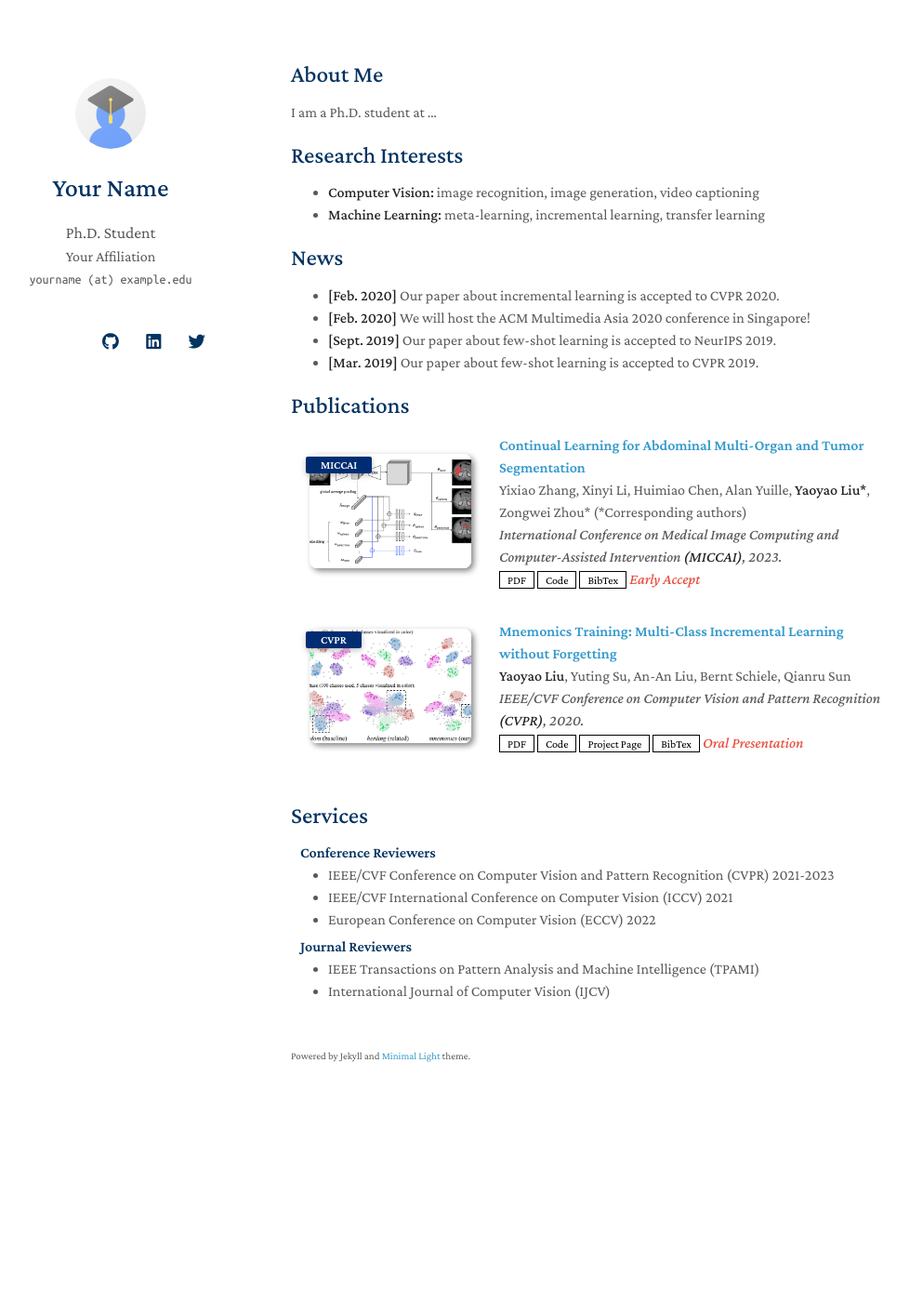
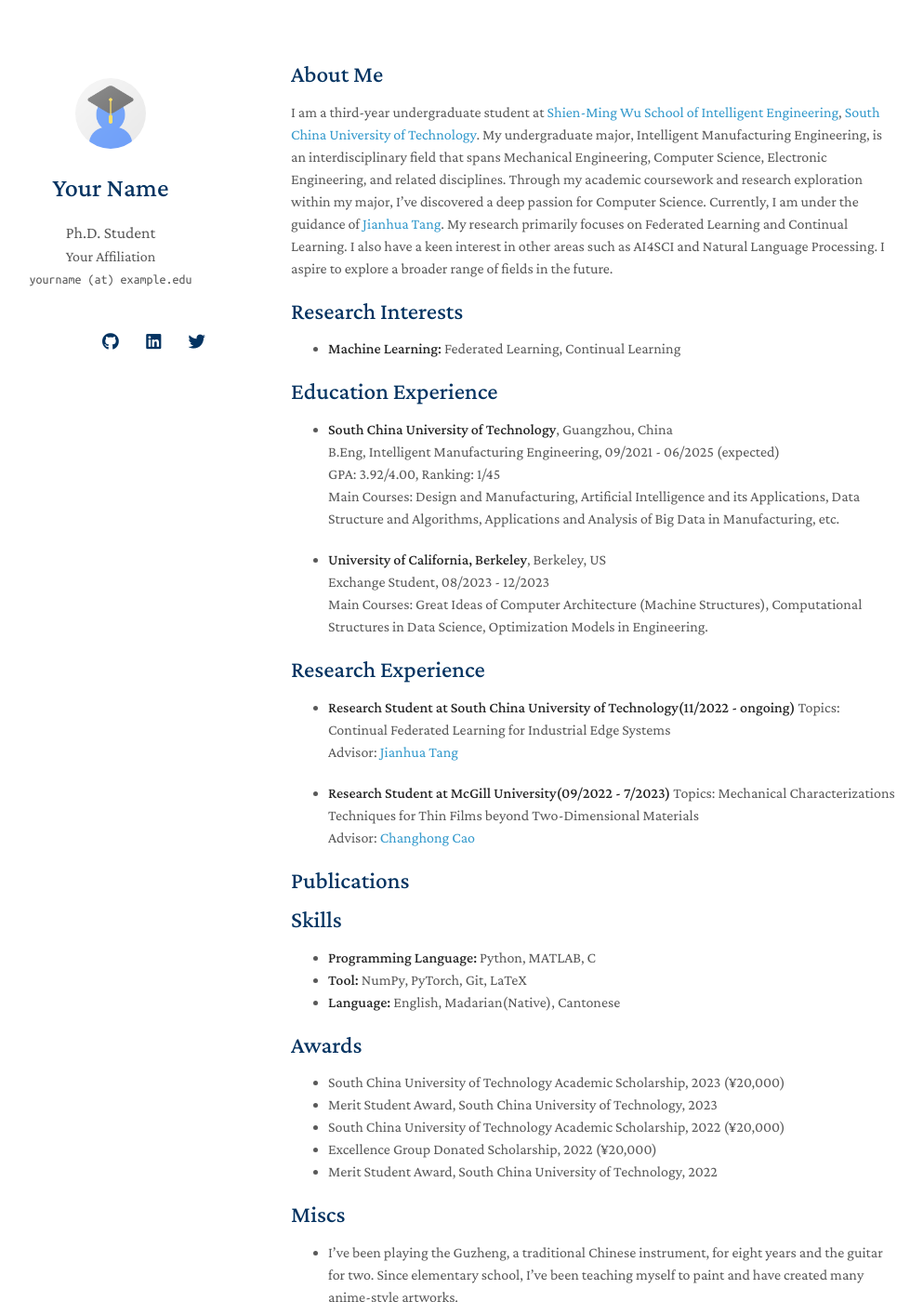
Before and after one commit to ivy3h/ivy3h.github.io, a Jekyll site: the page built from index.md, in a window 1280 px wide and 1400 px high. Shown: the whole window at 93% size, without its empty margins (157-1150 px from the left). Built offline with Jekyll 4.4.1, drawn with Linux system fonts in a browser that asks for light colours; nearby versions of some CDN libraries; a style sheet for code colours, icons or effects is not loaded; our own code applies the rules of GitHub Pages for plain Markdown files; some of the changed text lies outside the part shown.

Commit message:
Update index.md

```diff
--- a/index.md
+++ b/index.md
@@ -4,20 +4,64 @@ layout: homepage
 
 ## About Me
 
-I am a Ph.D. student at ...
+I am a third-year undergraduate student at [Shien-Ming Wu School of Intelligent Engineering](http://www2.scut.edu.cn/wusie/main.htm), [South China University of Technology](https://www.scut.edu.cn/new/).
+My undergraduate major, Intelligent Manufacturing Engineering, is an interdisciplinary field that spans Mechanical Engineering, Computer Science, Electronic Engineering, and related disciplines.
+Through my academic coursework and research exploration within my major, I've discovered a deep passion for Computer Science.
+Currently, I am under the guidance of [Jianhua Tang](http://www2.scut.edu.cn/wusie/2020/0425/c25374a374016/page.htm). My research primarily focuses on Federated Learning and Continual Learning.
+I also have a keen interest in other areas such as AI4SCI and Natural Language Processing.
+I aspire to explore a broader range of fields in the future.
+
 
 ## Research Interests
 
-- **Computer Vision:** image recognition, image generation, video captioning
-- **Machine Learning:** meta-learning, incremental learning, transfer learning
+- **Machine Learning:** Federated Learning, Continual Learning
 
-## News
+## Education Experience
 
-- **[Feb. 2020]** Our paper about incremental learning is accepted to CVPR 2020.
-- **[Feb. 2020]** We will host the ACM Multimedia Asia 2020 conference in Singapore!
-- **[Sept. 2019]** Our paper about few-shot learning is accepted to NeurIPS 2019.
-- **[Mar. 2019]** Our paper about few-shot learning is accepted to CVPR 2019.
+- **South China University of Technology**, Guangzhou, China
+  B.Eng, Intelligent Manufacturing Engineering, 09/2021 - 06/2025 (expected)
+  GPA: 3.92/4.00, Ranking: 1/45
+  Main Courses: Design and Manufacturing, Artificial Intelligence and its Applications, Data Structure and Algorithms, Applications and Analysis of Big Data in Manufacturing, etc.
 
-{% include_relative _includes/publications.md %}
+- **University of California, Berkeley**, Berkeley, US
+  Exchange Student, 08/2023 - 12/2023
+  Main Courses: Great Ideas of Computer Architecture (Machine Structures), Computational Structures in Data Science, Optimization Models in Engineering.
 
-{% include_relative _includes/services.md %}
+
+## Research Experience
+
+- **Research Student at South China University of Technology(11/2022 - ongoing)**
+  Topics: Continual Federated Learning for Industrial Edge Systems
+  Advisor: [Jianhua Tang](http://www2.scut.edu.cn/wusie/2020/0425/c25374a374016/page.htm)
+
+- **Research Student at McGill University(09/2022 - 7/2023)**
+  Topics: Mechanical Characterizations Techniques for Thin Films beyond Two-Dimensional Materials
+  Advisor: [Changhong Cao](https://www.mcgill.ca/mecheng/changhong-cao)
+
+
+[comment]: <## News **[Nov.2023]**>
+
+## Publications
+
+
+
+## Skills
+- **Programming Language:**
+  Python, MATLAB, C
+- **Tool:**
+  NumPy, PyTorch, Git, LaTeX
+- **Language:**
+  English, Madarian(Native), Cantonese
+
+## Awards
+
+- South China University of Technology Academic Scholarship, 2023 (&yen;20,000)
+- Merit Student Award, South China University of Technology, 2023
+- South China University of Technology Academic Scholarship, 2022 (&yen;20,000)
+- Excellence Group Donated Scholarship, 2022 (&yen;20,000)
+- Merit Student Award, South China University of Technology, 2022
+
+## Miscs
+
+- I've been playing the Guzheng, a traditional Chinese instrument, for eight years and the guitar for two. Since elementary school, I've been teaching myself to paint and have created many anime-style artworks.
+- I enjoy spending time alone in a coffee shop, reading a book, or working independently. I also love capturing everyday moments through photography.
```
